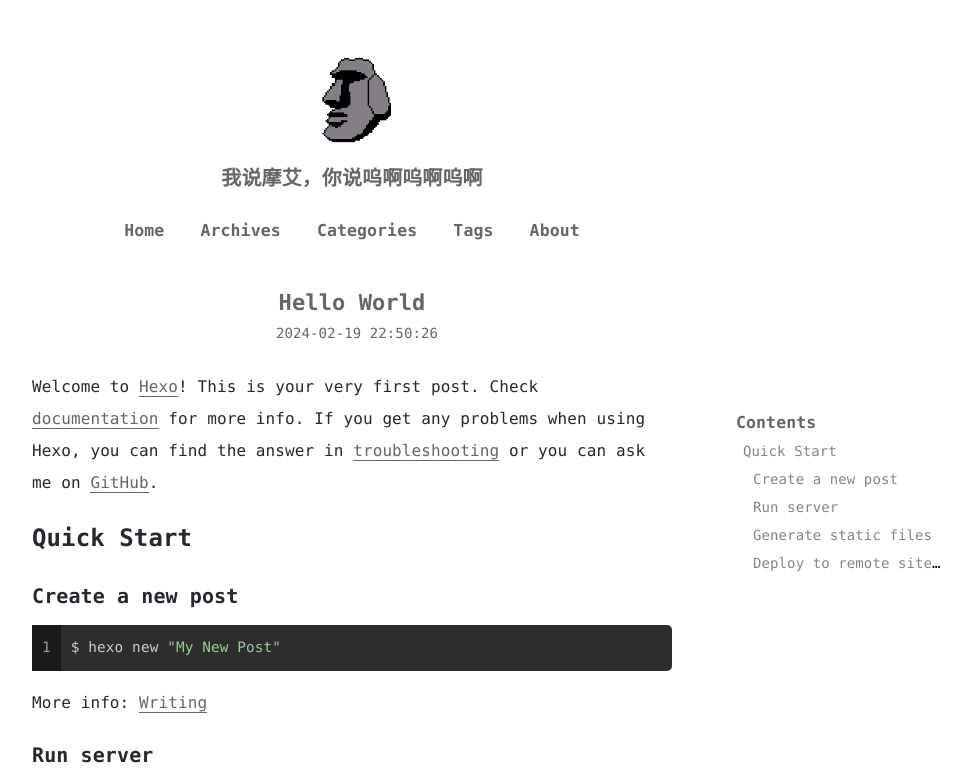
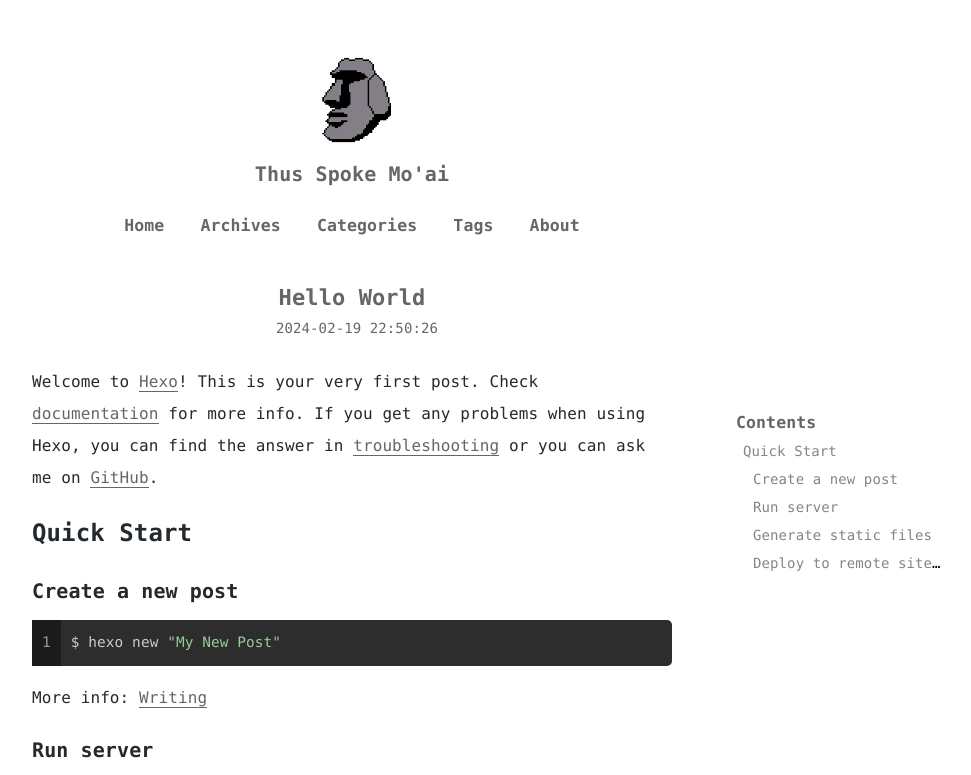
Before and after one commit to ctkris02/ctkris02.github.io, a plain HTML site: page 2024/02/19/hello-world/index.html in a window 1280 px wide. Shown: the top 775 px of the page, without its empty margins (288-1259 px from the left). Drawn offline with nearby package versions, Linux system fonts and the light colour scheme; some icons are missing; a small style sheet from the web is missing; a web font is replaced by a local one.

Commit message:
Site updated: 2024-02-20 11:31:39

```diff
--- a/2024/02/19/hello-world/index.html
+++ b/2024/02/19/hello-world/index.html
@@ -73,7 +73,7 @@
         <img src="/images/avatar.png" alt="">
 
     </a>
-    <div class="nickname"><a href="/">我说摩艾，你说呜啊呜啊呜啊</a></div>
+    <div class="nickname"><a href="/">Thus Spoke Mo'ai</a></div>
   </div>
   <div class="navbar">
     <ul>
```
Also changed, not shown: about/index.html (+1 -1 lines), archives/2024/02/index.html (+1 -1 lines), archives/2024/index.html (+1 -1 lines), archives/index.html (+1 -1 lines), categories/index.html (+1 -1 lines), index.html (+1 -1 lines), tags/index.html (+1 -1 lines).
